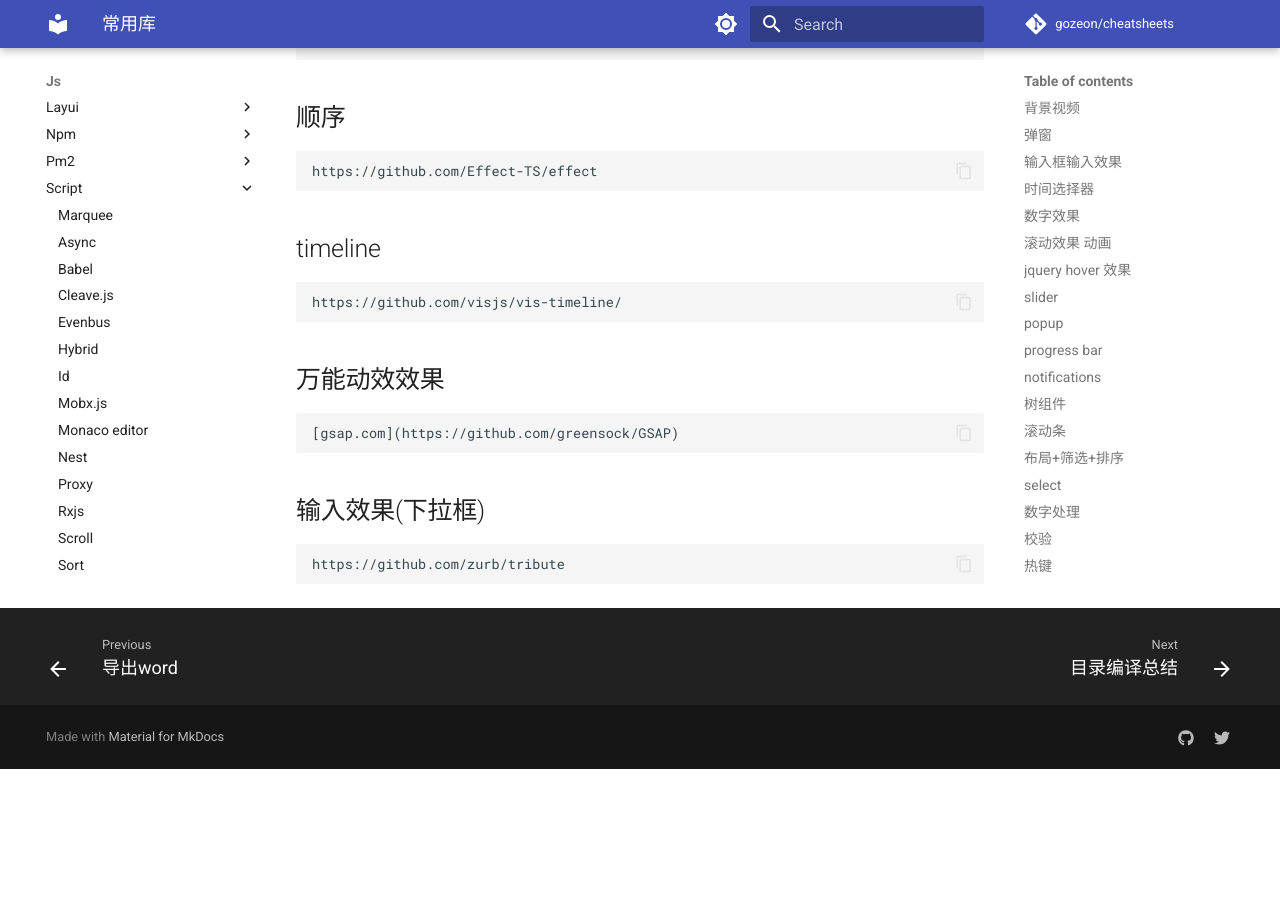
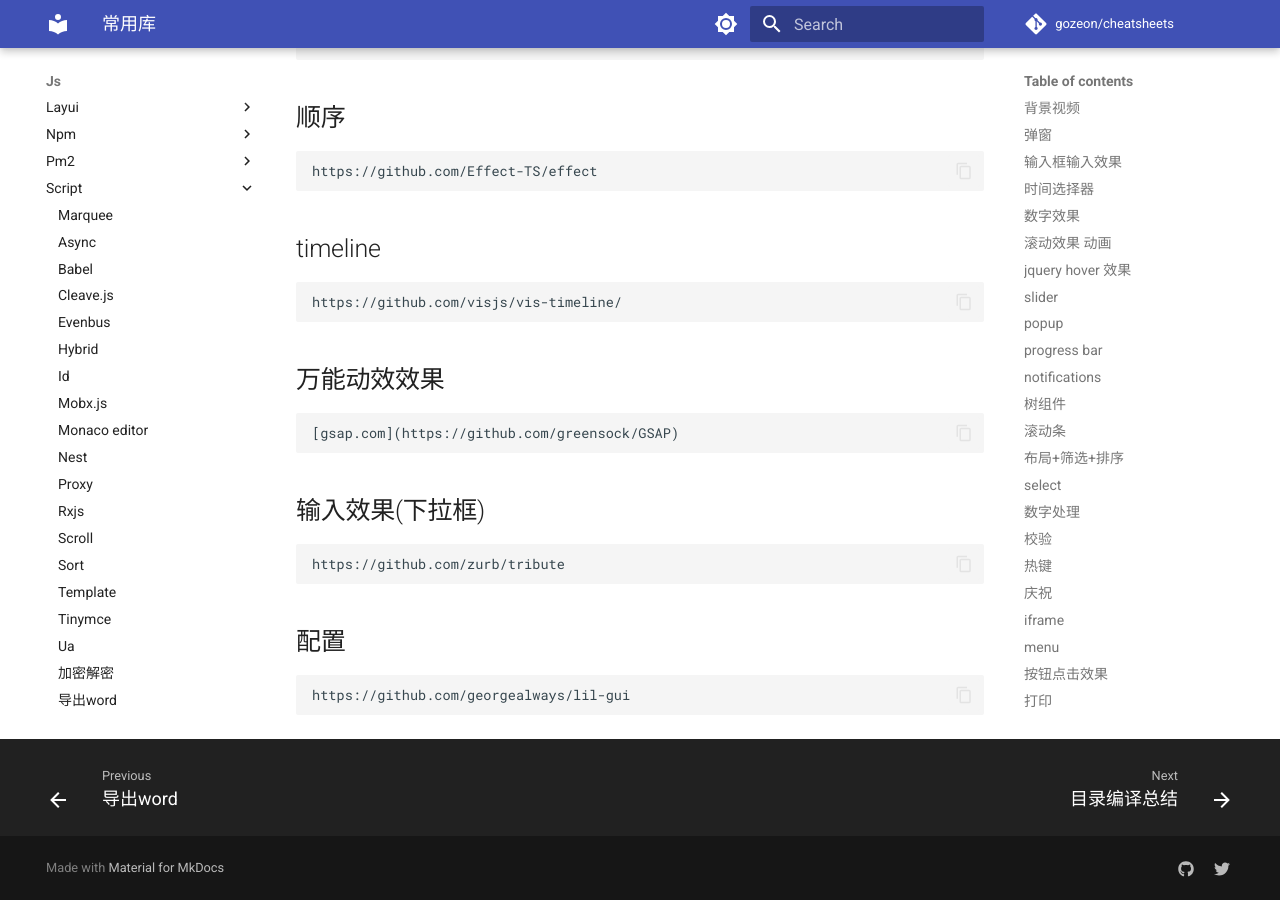
Before and after one commit to gozeon/cheatsheets, an MkDocs documentation site: the page built from docs/js/script/常用库.md, in a window 1280 px wide and 900 px high, scrolled down 5124 px. Built offline with MkDocs 1.6.1 and Material for MkDocs 9.7.7, drawn with Linux system fonts in a browser that asks for light colours; comment, search, counter and statistics services are not loaded; before the commit the page ends 5893 px from its top, so only the background shows below that.

Commit message:
Update 常用库.md

```diff
--- a/docs/js/script/常用库.md
+++ b/docs/js/script/常用库.md
@@ -178,3 +178,6 @@
 ## 输入效果(下拉框)
 
     https://github.com/zurb/tribute
+
+## 配置
+    https://github.com/georgealways/lil-gui
```
